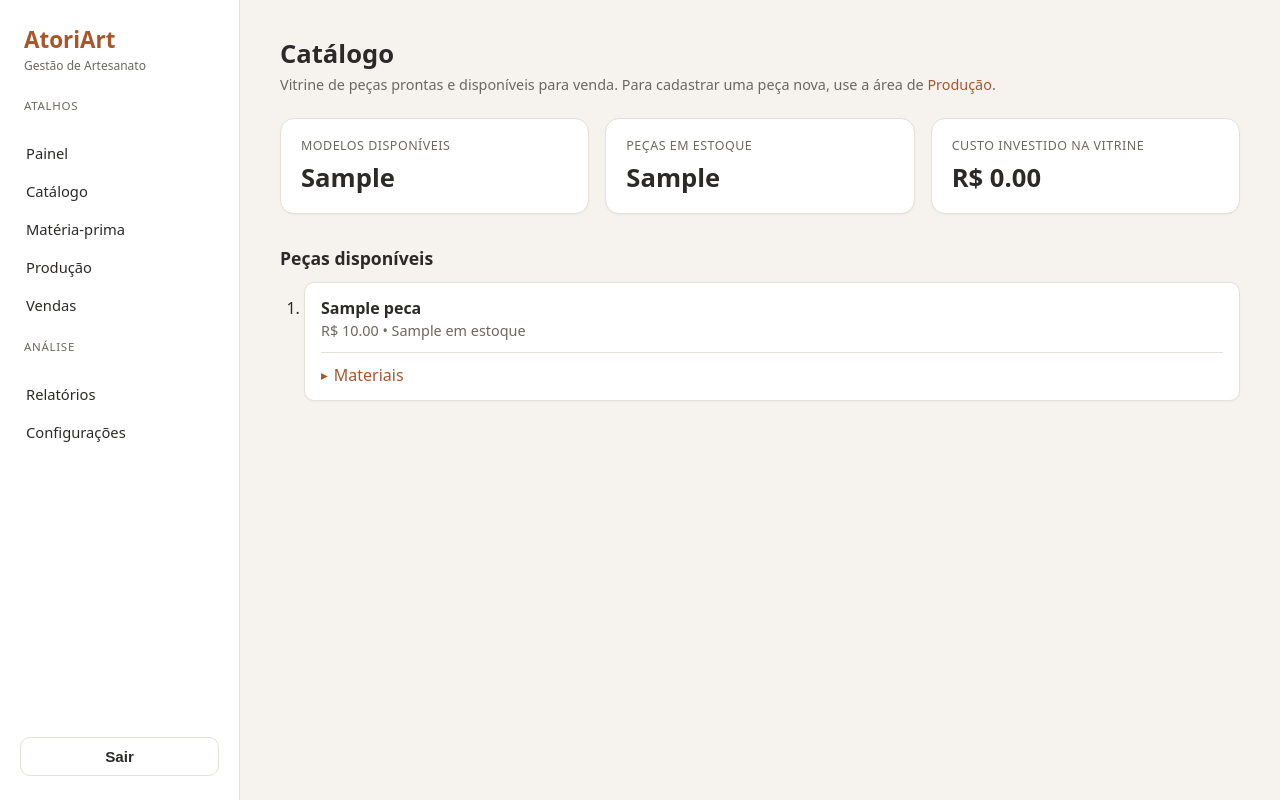
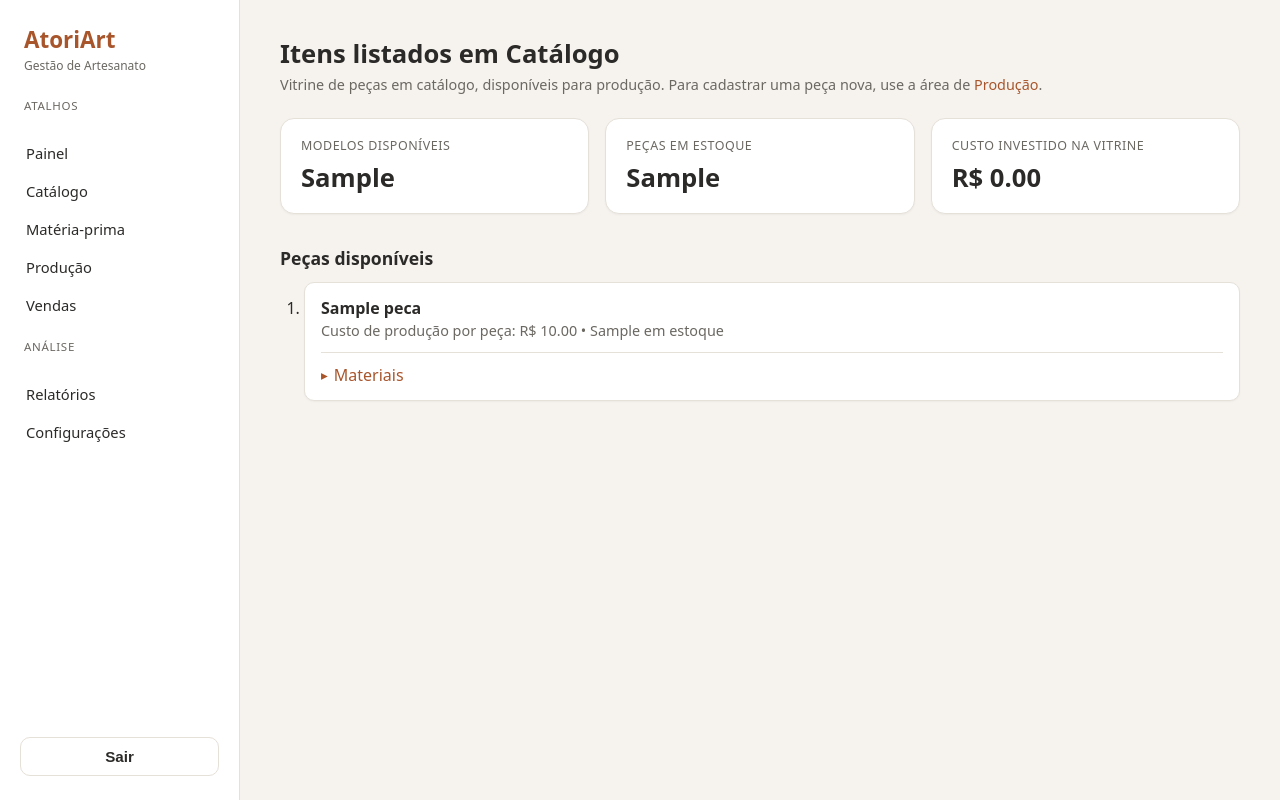
Before and after one commit to leobfarias/projeto-atoriart, a Python web app: template frontend/templates/catalogo/index.html in a window 1280 px wide. Run offline with Jinja, Linux system fonts and the light colour scheme; the template is opened without the code that fills it: most values are stand-ins (such as "Sample title", 1, 10 or a date in 2020).

Commit message:
Altera exibição do título do catálogo para maior entendimento; Rotula custo de produção na página de estoque.

```diff
--- a/frontend/templates/catalogo/index.html
+++ b/frontend/templates/catalogo/index.html
@@ -13,9 +13,9 @@
 <main class="content">
   <header class="content__header">
     <div>
-      <h1 class="content__title">Catálogo</h1>
+      <h1 class="content__title">Itens listados em Catálogo</h1>
       <p class="content__subtitle">
-        Vitrine de peças prontas e disponíveis para venda.
+        Vitrine de peças em catálogo, disponíveis para produção.
         Para cadastrar uma peça nova, use a área de
         <a href="{{ url_for('producao.index') }}">Produção</a>.
       </p>
@@ -55,7 +55,7 @@
               <div class="peca__info">
                 <strong class="peca__nome">{{ peca.nome }}</strong>
                 <span class="peca__valores">
-                  R$ {{ '%.2f'|format(peca.custo_producao) }}
+                  Custo de produção por peça: R$ {{ '%.2f'|format(peca.custo_producao) }}
                   • {{ peca.quantidade_estoque }} em estoque
                 </span>
               </div>
```
